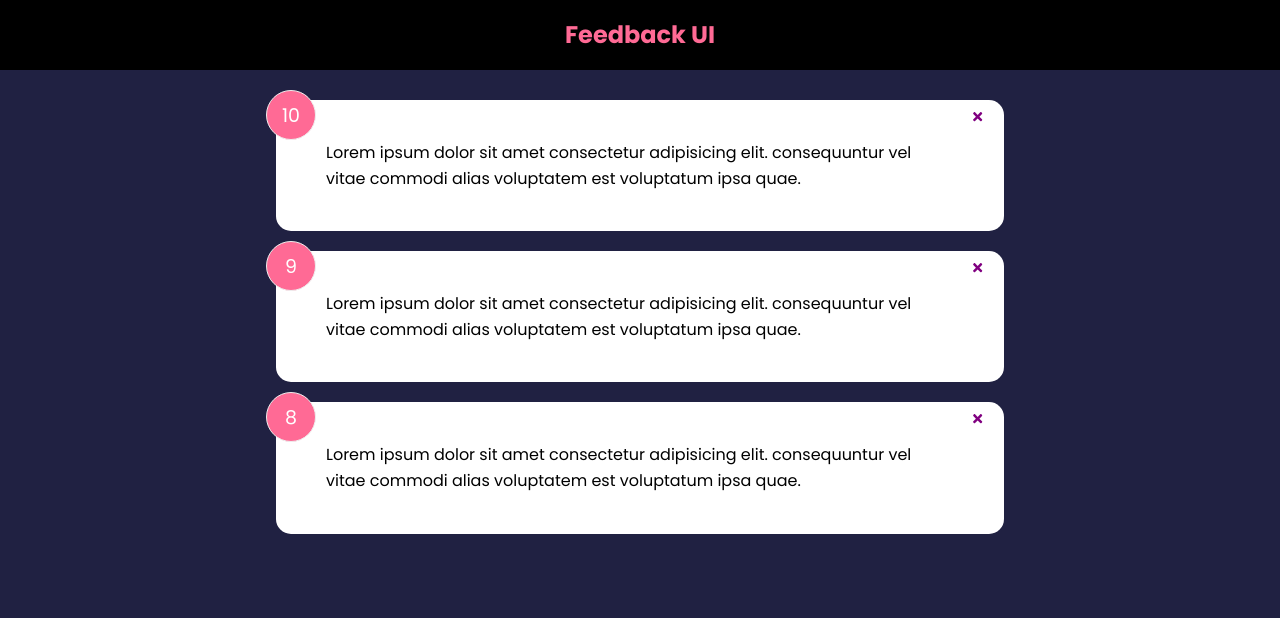
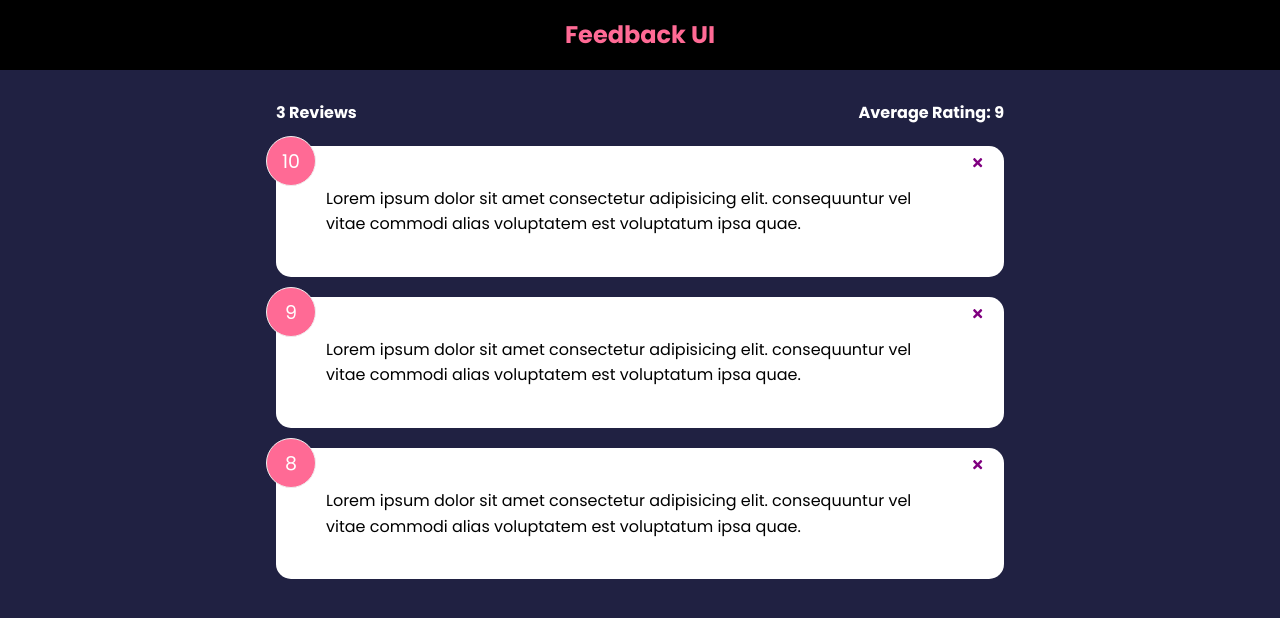
Before and after one commit to danielkim2711/feedback-app, a React (Create React App) app: page / in a window 1280 px wide. Shown: the top 618 px of the page. Built offline with nearby package versions, Linux system fonts and the light colour scheme.

Commit message:
Define FeedbackStats component

```diff
--- a/src/App.js
+++ b/src/App.js
@@ -2,6 +2,7 @@ import { useState } from 'react';
 import Header from './components/Header';
 import FeedbackList from './components/FeedbackList';
 import FeedbackData from './data/FeedbackData';
+import FeedbackStats from './components/FeedbackStats';
 
 function App() {
   const [feedback, setFeedback] = useState(FeedbackData);
@@ -16,6 +17,7 @@ function App() {
     <>
       <Header />
       <div className='container'>
+        <FeedbackStats feedback={feedback} />
         <FeedbackList feedback={feedback} handleDelete={deleteFeedback} />
       </div>
     </>
--- /dev/null
+++ b/src/components/FeedbackStats.jsx
@@ -0,0 +1,23 @@
+import PropTypes from 'prop-types';
+
+function FeedbackStats({ feedback }) {
+  // Calculate ratings average
+  let average =
+    feedback.reduce((prev, current) => prev + current.rating, 0) /
+    feedback.length;
+
+  average = average.toFixed(1).replace(/[.,]0$/, '');
+
+  return (
+    <div className='feedback-stats'>
+      <h4>{feedback.length} Reviews</h4>
+      <h4>Average Rating: {isNaN(average) ? 0 : average}</h4>
+    </div>
+  );
+}
+
+FeedbackStats.propTypes = {
+  feedback: PropTypes.array.isRequired,
+};
+
+export default FeedbackStats;
```
